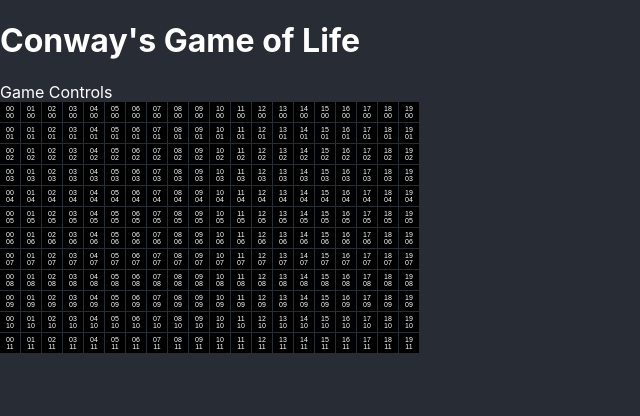
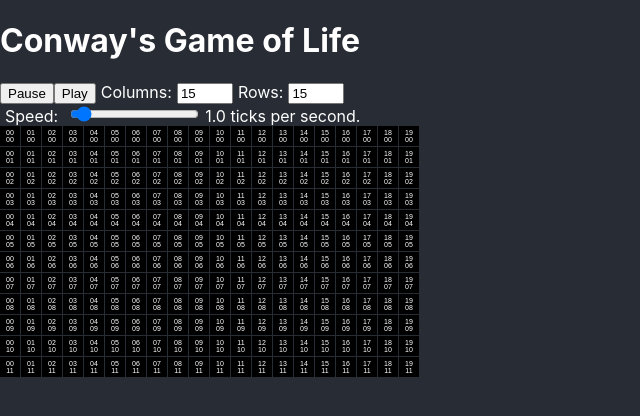
Before and after one commit to michaeljfuller/game-of-life, a React (Create React App) app: page / in a window 1280 px wide. Shown: the top 416 px of the page, without its empty margins (0-640 px from the left). Built offline with nearby package versions, Linux system fonts and the light colour scheme.

Commit message:
Add Controls input
Move Controls up a level, to App rather than Game.

```diff
--- a/src/App.tsx
+++ b/src/App.tsx
@@ -1,10 +1,18 @@
 import React from 'react';
 import {Game} from "./components/Game/Game";
+import {Controls} from "./components/Controls/Controls";
 
 function App() {
   return (
     <div>
         <h1>Conway's Game of Life</h1>
+        <Controls
+            onPause={() => console.log('onPause')}
+            onPlay={() => console.log('onPlay')}
+            onSetRows={n => console.log('onSetRows', n)}
+            onSetColumns={n => console.log('onSetColumns', n)}
+            onSetSpeed={n => console.log('onSetSpeed', n)}
+        />
         <Game rows={12} columns={20} />
     </div>
   );
--- /dev/null
+++ b/src/components/Controls/Controls.module.css
@@ -0,0 +1,3 @@
+.Controls label {
+    margin: 0 5px;
+}
--- /dev/null
+++ b/src/components/Controls/Controls.tsx
@@ -0,0 +1,80 @@
+import React, {FormEvent} from "react";
+import styles from "./Controls.module.css";
+
+const ROWS_MIN = 12, COLUMNS_MIN = 12;
+const ROWS_MAX = 50, COLUMNS_MAX = 50;
+const ROWS_INIT = 15, COLUMNS_INIT = 15;
+const SPEED_MIN = 0.5, SPEED_MAX = 10, SPEED_INIT = 1, SPEED_STEP = 0.1;
+
+export interface ControlsProps {
+    onPause: () => void;
+    onPlay: () => void;
+    onSetRows: (rows: number) => void;
+    onSetColumns: (columns: number) => void;
+    onSetSpeed: (speed: number) => void;
+}
+export function Controls(props: ControlsProps) {
+    const rows = useNumberInput(ROWS_INIT, props.onSetRows);
+    const columns = useNumberInput(COLUMNS_INIT, props.onSetColumns);
+    const speed = useNumberInput(SPEED_INIT, props.onSetSpeed);
+
+    return <div className={styles.Controls}>
+        <div>
+
+            <button data-testid="pause-btn" onClick={props.onPause}>Pause</button>
+            <button data-testid="play-btn"  onClick={props.onPlay}>Play</button>
+
+            <label htmlFor="columns-input">Columns:</label>
+            <input
+                id="columns-input"
+                data-testid="columns-input"
+                onInput={columns.callback}
+                value={columns.value}
+                type="number"
+                min={ROWS_MIN}
+                max={ROWS_MAX}
+            />
+
+            <label htmlFor="rows-input">Rows:</label>
+            <input
+                id="rows-input"
+                data-testid="rows-input"
+                onInput={rows.callback}
+                value={rows.value}
+                type="number"
+                min={COLUMNS_MIN}
+                max={COLUMNS_MAX}
+            />
+
+        </div>
+        <div>
+            <label htmlFor="speed-input">Speed: </label>
+            <input
+                id="speed-input"
+                data-testid="speed-input"
+                onInput={speed.callback}
+                value={speed.value}
+                type="range"
+                step={SPEED_STEP}
+                min={SPEED_MIN}
+                max={SPEED_MAX}
+            /> {/** TODO Make slider exponential */}
+            <span>{speed.value.toFixed(1)} ticks per second.</span>
+
+        </div>
+    </div>;
+}
+
+function useNumberInput(
+    initialValue: number,
+    handler: (num: number) => void
+) {
+    const [value, setValue] = React.useState(initialValue)
+    const callback = React.useCallback((event: FormEvent) => {
+        const input = event.target as HTMLInputElement;
+        const number = input.valueAsNumber;
+        setValue(number);
+        handler && handler(number);
+    }, [handler, setValue]);
+    return { value, setValue, callback };
+}
--- a/src/components/Game/Controls/Controls.tsx
+++ /dev/null
@@ -1,8 +0,0 @@
-import React from "react";
-
-export interface ControlsProps {
-
-}
-export function Controls(props: ControlsProps) {
-    return <div>Game Controls</div>
-}
--- a/src/components/Game/Game.tsx
+++ b/src/components/Game/Game.tsx
@@ -1,11 +1,11 @@
 import React from "react";
 import {Grid} from "./Grid/Grid";
-import {Controls} from "./Controls/Controls";
 import {gameStateReducer} from "./gameState";
 
 export interface GameProps {
     rows: number;
     columns: number;
+    // TODO Add 'playing' here
     cellSize?: number;
     ticksPerSecond?: number;
 }
@@ -50,7 +50,6 @@ export function Game({
     return <div
         data-testid='Game'
     >
-        <Controls />
         <Grid
             cellStates={gameState}
             rows={rows}
```
Also changed, not shown: 1 other file (tests, documents, lock files or other folders).
